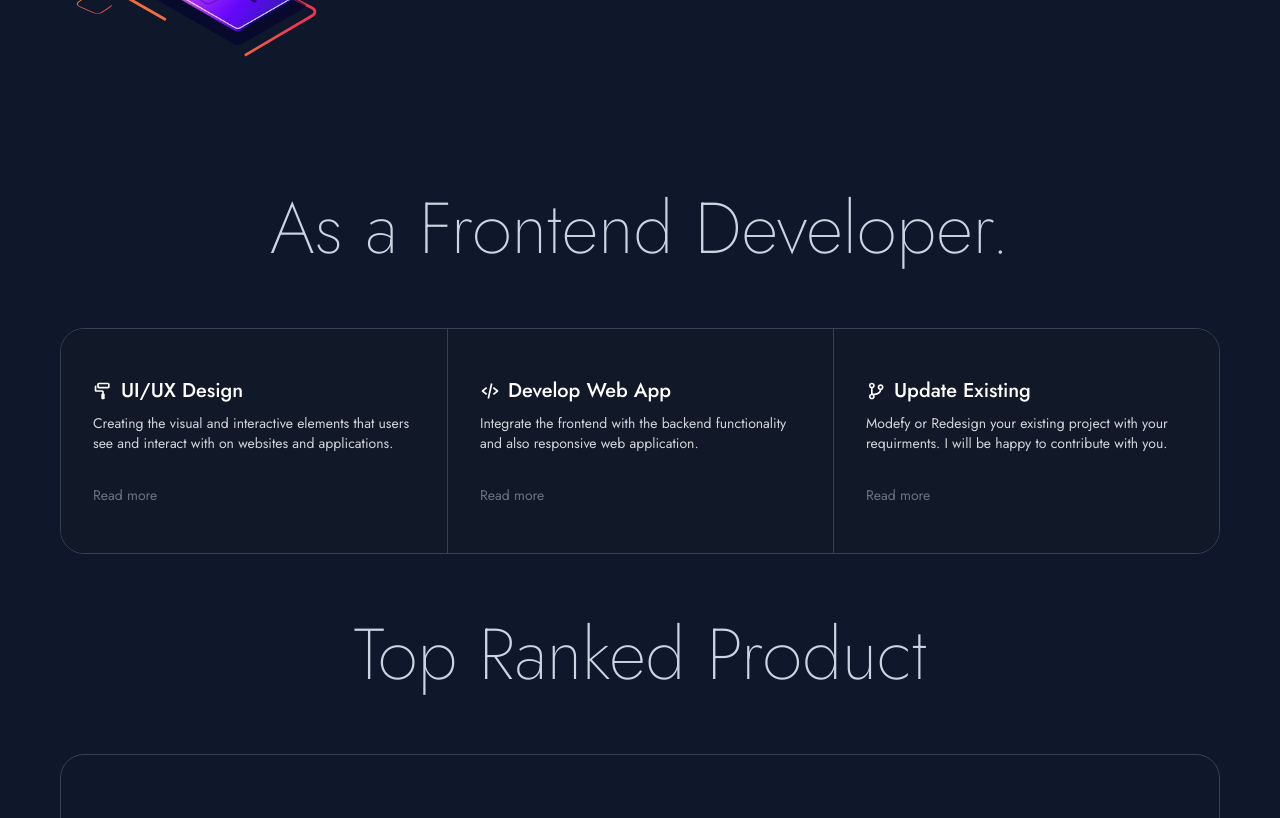
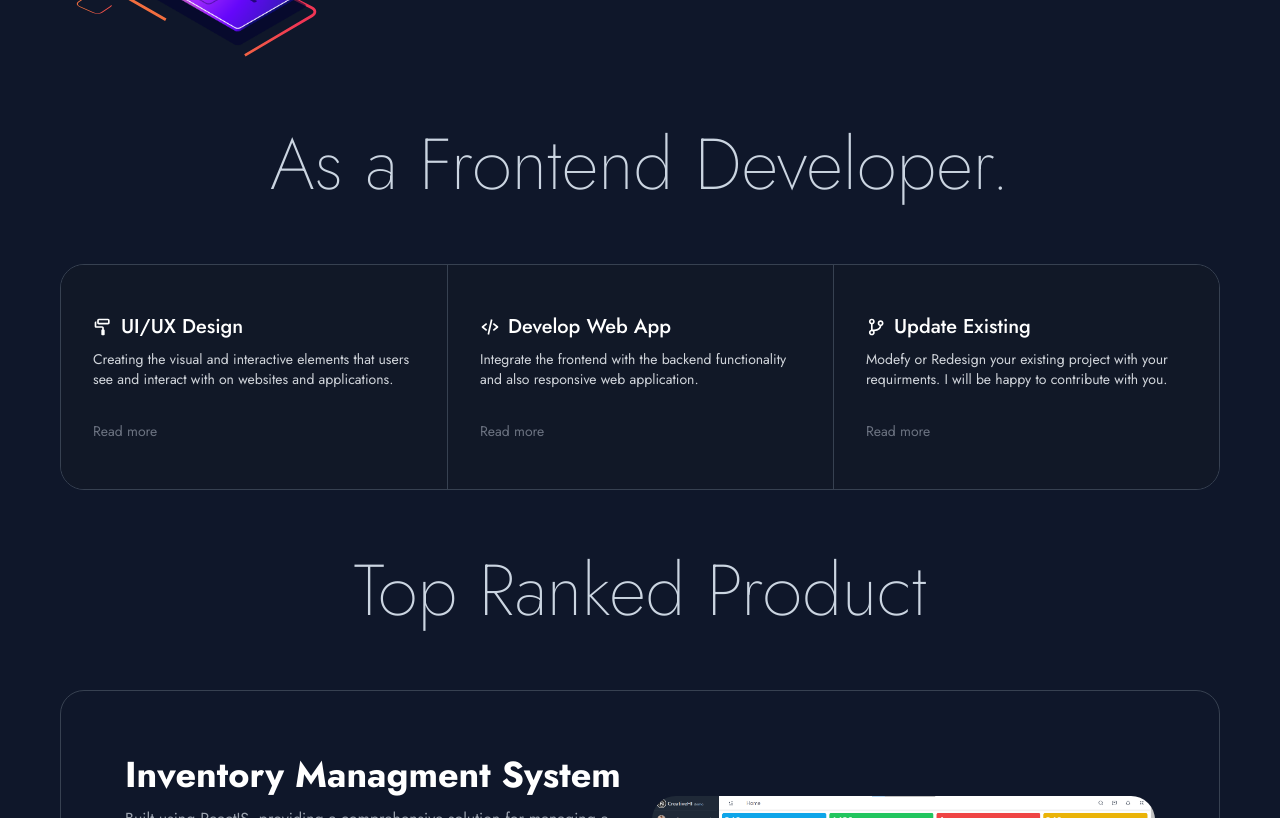
Before and after one commit to AbidHasanPiash/abidhasanNextjs, a Next.js app: page / in a window 1280 px wide. Shown: the part 680-1498 px from the top of the page. Built offline with nearby package versions, Linux system fonts and the light colour scheme.

Commit message:
polished hero and services

```diff
--- a/components/index/Hero.jsx
+++ b/components/index/Hero.jsx
@@ -18,7 +18,7 @@
             The Web Designer That You Were Looking For,
           </h1>
           <div className="flex w-full items-center justify-center lg:justify-start lg:items-start space-x-6 scale-90 lg:scale-100">
-            <BtnTwoSideGlow text="Get Started." link="/about" />
+            <BtnTwoSideGlow text="Get Started." link="/contact" />
             <BtnCornerGlow text="Discover." link="/works" />
           </div>
         </div>
@@ -54,8 +54,8 @@
           </div>
           {/* Stamp */}
           <div
-            className="w-fit h-fit absolute left-10 top-5 lg:left-32 lg:top-24 scale-75 lg:scale-100
-                rounded-full bg-gray-300/60 backdrop-blur-sm "
+            className="w-fit h-fit absolute top-1/2 left-1/2 transform -translate-x-[150%] -translate-y-[160%] scale-75 lg:scale-100
+                rounded-full bg-white/70 backdrop-blur-sm "
           >
             <Stamp text="Creative Developer." />
           </div>
--- a/components/index/Services.jsx
+++ b/components/index/Services.jsx
@@ -27,7 +27,7 @@
     },
   ];
   return (
-    <div class="py-16">
+    <div class="pb-16">
       <div class="xl:container m-auto px-3 md:px-12">
         <div>
           <h1 className="text-7xl font-extralight lg:text-center">
```
